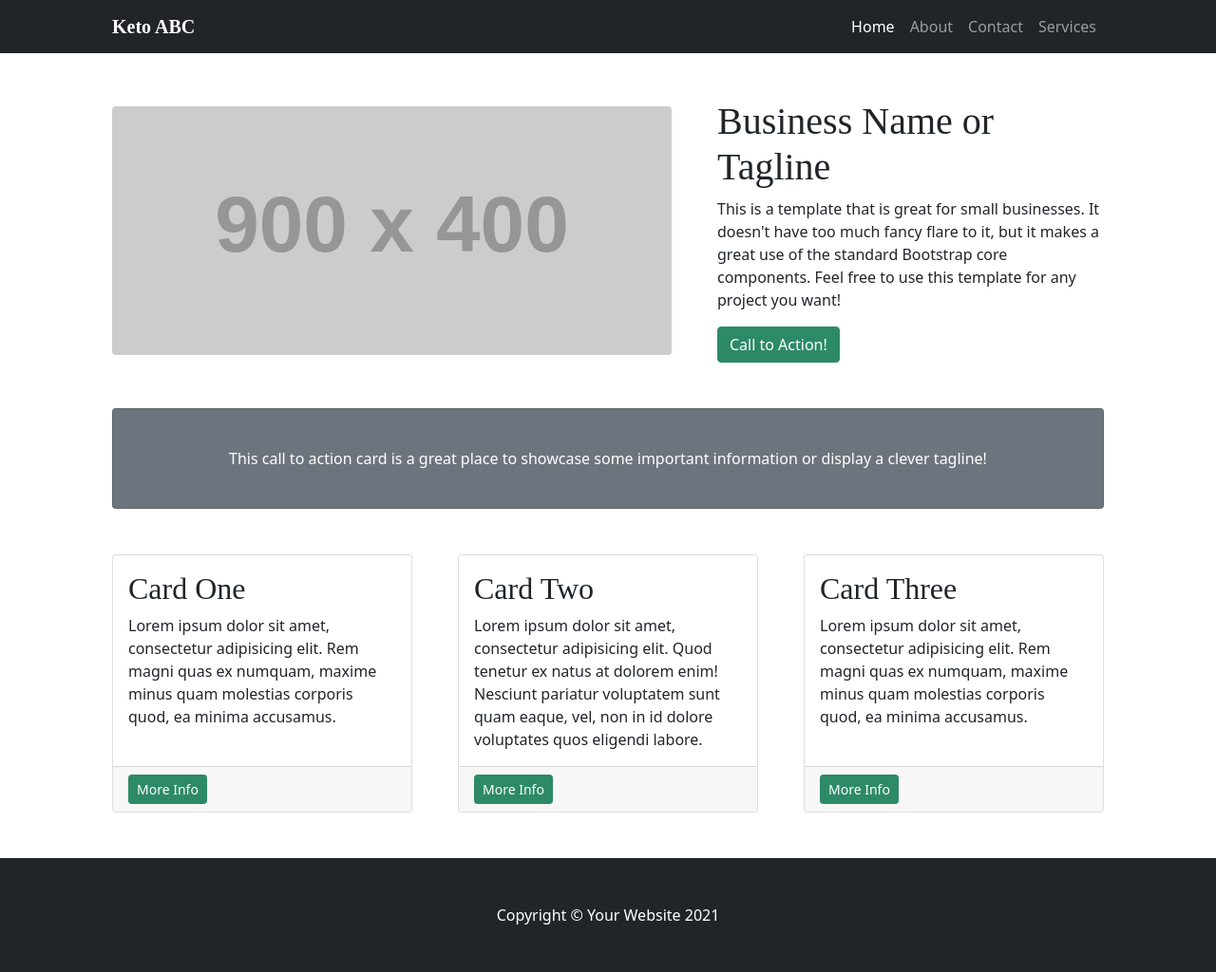
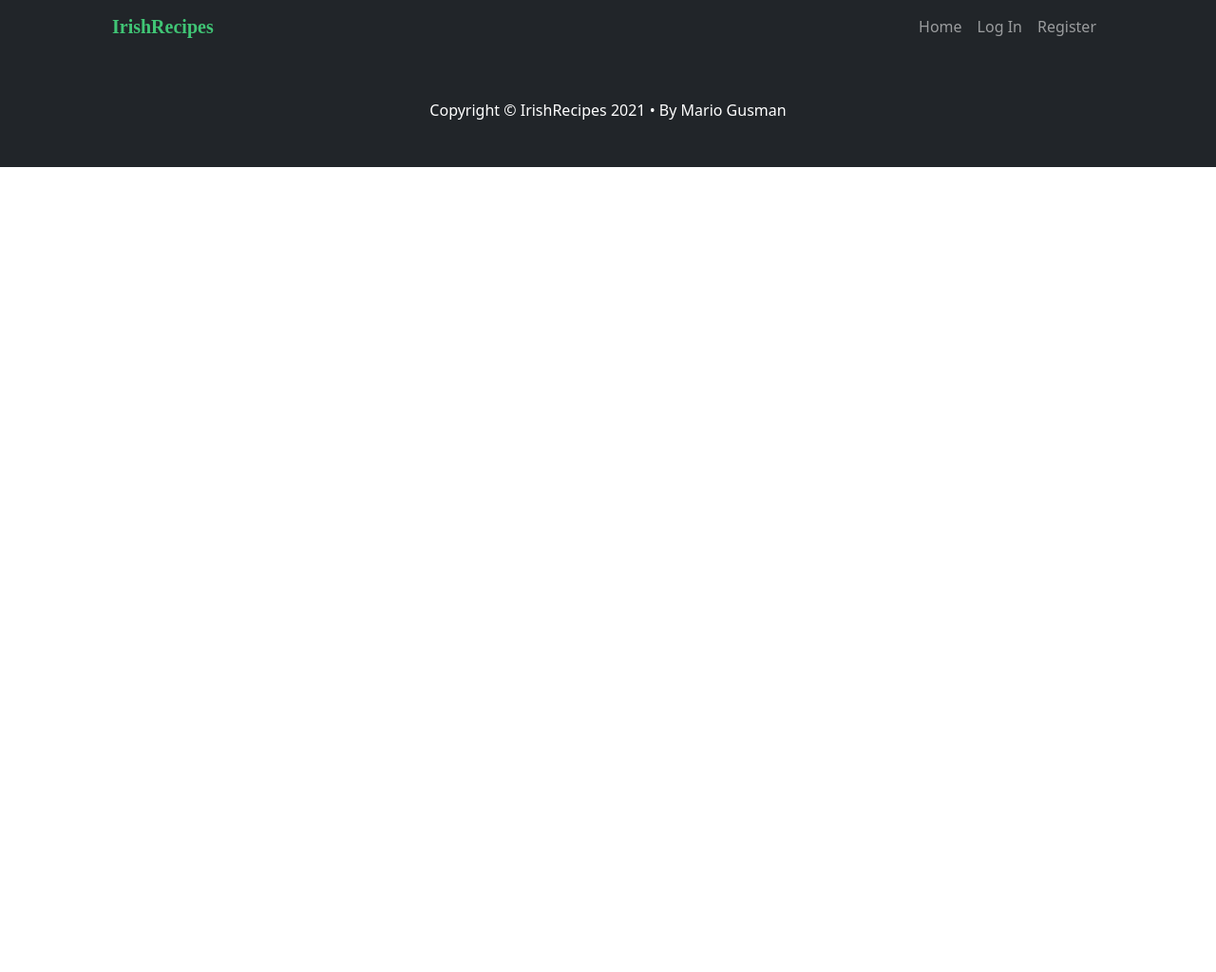
Before and after one commit to mariogusman/MS3-Irish-Recipes, a Flask app: template templates/base.html in a window 1280 px wide. Shown: the whole page at 95% size. After the commit the page ends 176 px from the top, so only its background shows below. Run offline with Flask 2, Linux system fonts and the light colour scheme; the template is opened without the code that fills it, so the values that code supplies are empty; grey boxes labelled with a size stand in for pictures from a placeholder-image service; some libraries are stand-ins or nearby versions; some web fonts are replaced.

Commit message:
Update base.html

```diff
--- a/templates/base.html
+++ b/templates/base.html
@@ -1,103 +1,64 @@
-<!doctype html>
+<!DOCTYPE html>
 <html lang="en">
 
 <head>
-    <!-- Required meta tags -->
-    <meta charset="utf-8">
-    <meta name="viewport" content="width=device-width, initial-scale=1">
+    <meta charset="utf-8" />
+    <meta name="viewport" content="width=device-width, initial-scale=1, shrink-to-fit=no" />
+    <meta name="description" content="" />
+    <meta name="author" content="" />
+    <title>Small Business - Start Bootstrap Template</title>
+    <!-- Favicon-->
+    <link rel="icon" type="image/x-icon" href="assets/favicon.ico" />
 
     <!-- Bootstrap CSS -->
     <link href="https://cdn.jsdelivr.net/npm/bootstrap@5.0.1/dist/css/bootstrap.min.css" rel="stylesheet"
         integrity="sha384-+0n0xVW2eSR5OomGNYDnhzAbDsOXxcvSN1TPprVMTNDbiYZCxYbOOl7+AMvyTG2x" crossorigin="anonymous">
 
-    <!-- My CSS -->
-    <link rel="stylesheet" type="text/css" href="static/css/style.css">
-
-    <title>Hello, world!</title>
+    <!-- Project's CSS -->
+    <link rel="stylesheet" type="text/css" href="{{ url_for('static', filename='css/style.css') }}">
 </head>
 
 <body>
-    <!-- Responsive navbar-->
+    <!-- Responsive navbar from startbootstrap.com/-->
     <nav class="navbar navbar-expand-lg navbar-dark bg-dark">
         <div class="container px-5">
-            <a class="navbar-brand" id="logo" href="#!">Keto ABC</a>
+            <a class="navbar-brand main-green" id="logo" href="#!">IrishRecipes</a>
             <button class="navbar-toggler" type="button" data-bs-toggle="collapse"
                 data-bs-target="#navbarSupportedContent" aria-controls="navbarSupportedContent" aria-expanded="false"
                 aria-label="Toggle navigation"><span class="navbar-toggler-icon"></span></button>
             <div class="collapse navbar-collapse" id="navbarSupportedContent">
                 <ul class="navbar-nav ms-auto mb-2 mb-lg-0">
-                    <li class="nav-item"><a class="nav-link active" aria-current="page" href="#!">Home</a></li>
-                    <li class="nav-item"><a class="nav-link" href="#!">About</a></li>
-                    <li class="nav-item"><a class="nav-link" href="#!">Contact</a></li>
-                    <li class="nav-item"><a class="nav-link" href="#!">Services</a></li>
+
+                    <li class="nav-item"><a class="nav-link" href="{{ url_for('index') }}">Home</a></li>
+                    {% if session.user %}
+                    <li class="nav-item"><a class="nav-link" href="#">New Recipe</a></li>
+                    <li class="nav-item"><a class="nav-link" href="#">My Recipes</a></li>
+                    <li class="nav-item"><a class="nav-link" href="">Log Out</a></li>
+                    {% else %}
+                    <li class="nav-item"><a class="nav-link" href="{{ url_for('login') }}">Log In</a></li>
+                    <li class="nav-item"><a class="nav-link" href="{{ url_for('register') }}">Register</a></li>
+                    {% endif %}
                 </ul>
             </div>
         </div>
     </nav>
-    <!-- Page Content-->
-    <div class="container px-4 px-lg-5">
-        <!-- Heading Row-->
-        <div class="row gx-4 gx-lg-5 align-items-center my-5">
-            <div class="col-lg-7"><img class="img-fluid rounded mb-4 mb-lg-0"
-                    src="https://dummyimage.com/900x400/dee2e6/6c757d.jpg" alt="..." /></div>
-            <div class="col-lg-5">
-                <h1 class="font-weight-light">Business Name or Tagline</h1>
-                <p>This is a template that is great for small businesses. It doesn't have too much fancy flare to it,
-                    but it makes a great use of the standard Bootstrap core components. Feel free to use this template
-                    for any project you want!</p>
-                <a class="btn btn-primary" href="#!">Call to Action!</a>
-            </div>
-        </div>
-        <!-- Call to Action-->
-        <div class="card text-white bg-secondary my-5 py-4 text-center">
-            <div class="card-body">
-                <p class="text-white m-0">This call to action card is a great place to showcase some important
-                    information or display a clever tagline!</p>
-            </div>
-        </div>
-        <!-- Content Row-->
-        <div class="row gx-4 gx-lg-5">
-            <div class="col-md-4 mb-5">
-                <div class="card h-100">
-                    <div class="card-body">
-                        <h2 class="card-title">Card One</h2>
-                        <p class="card-text">Lorem ipsum dolor sit amet, consectetur adipisicing elit. Rem magni quas ex
-                            numquam, maxime minus quam molestias corporis quod, ea minima accusamus.</p>
-                    </div>
-                    <div class="card-footer"><a class="btn btn-primary btn-sm" href="#!">More Info</a></div>
-                </div>
-            </div>
-            <div class="col-md-4 mb-5">
-                <div class="card h-100">
-                    <div class="card-body">
-                        <h2 class="card-title">Card Two</h2>
-                        <p class="card-text">Lorem ipsum dolor sit amet, consectetur adipisicing elit. Quod tenetur ex
-                            natus at dolorem enim! Nesciunt pariatur voluptatem sunt quam eaque, vel, non in id dolore
-                            voluptates quos eligendi labore.</p>
-                    </div>
-                    <div class="card-footer"><a class="btn btn-primary btn-sm" href="#!">More Info</a></div>
-                </div>
-            </div>
-            <div class="col-md-4 mb-5">
-                <div class="card h-100">
-                    <div class="card-body">
-                        <h2 class="card-title">Card Three</h2>
-                        <p class="card-text">Lorem ipsum dolor sit amet, consectetur adipisicing elit. Rem magni quas ex
-                            numquam, maxime minus quam molestias corporis quod, ea minima accusamus.</p>
-                    </div>
-                    <div class="card-footer"><a class="btn btn-primary btn-sm" href="#!">More Info</a></div>
-                </div>
-            </div>
-        </div>
-    </div>
+
+
+    {% block content %}
+
+    {% endblock content %}
+
+
     <!-- Footer-->
     <footer class="py-5 bg-dark">
         <div class="container px-4 px-lg-5">
-            <p class="m-0 text-center text-white">Copyright &copy; Your Website 2021</p>
+            <p class="m-0 text-center text-white">Copyright &copy; IrishRecipes 2021 • By Mario Gusman</p>
         </div>
     </footer>
     <!-- Bootstrap core JS-->
     <script src="https://cdn.jsdelivr.net/npm/bootstrap@5.0.1/dist/js/bootstrap.bundle.min.js"></script>
+    <!-- Core theme JS-->
+    <script src="js/scripts.js"></script>
 </body>
 
 </html>
```
